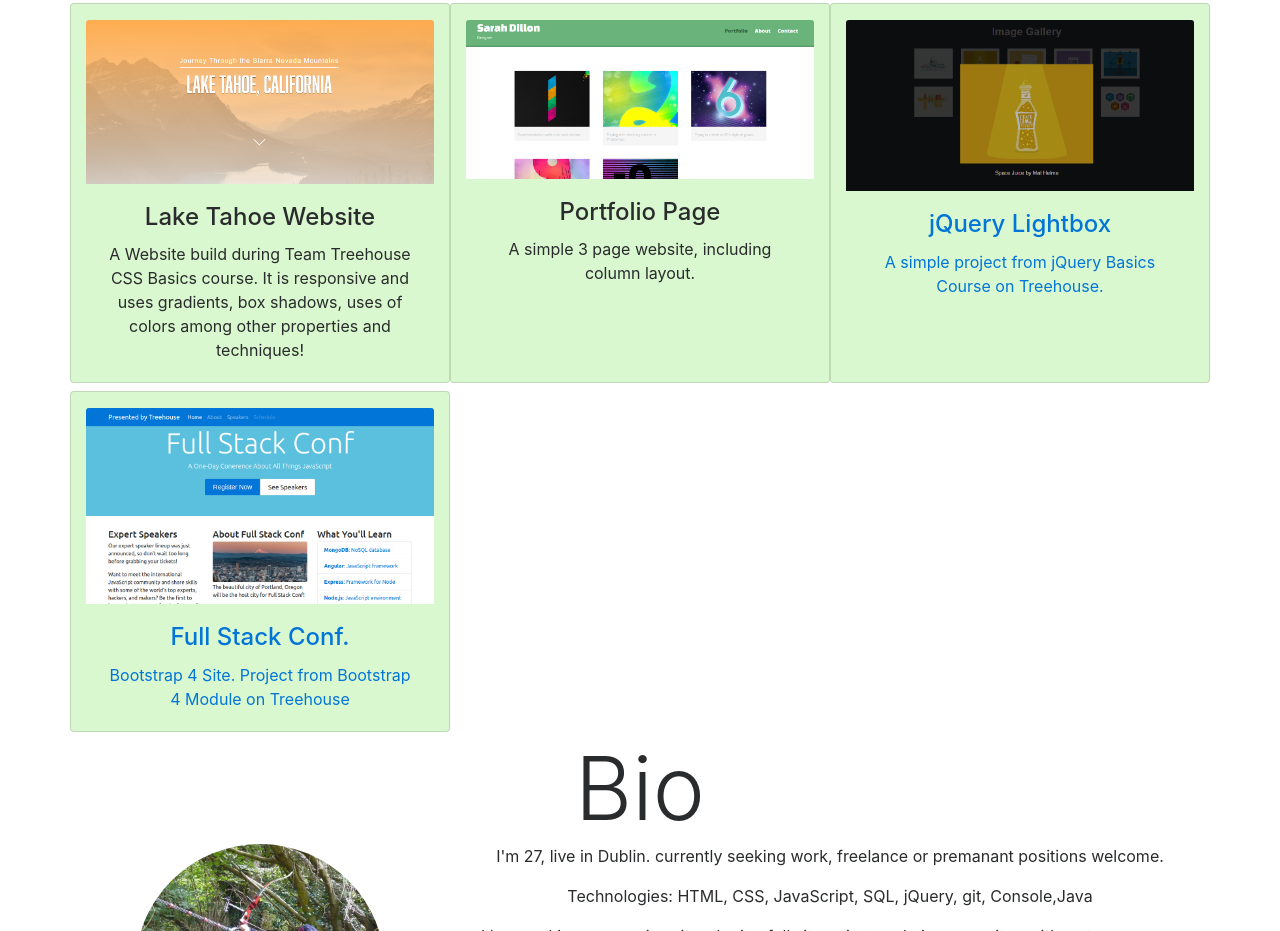
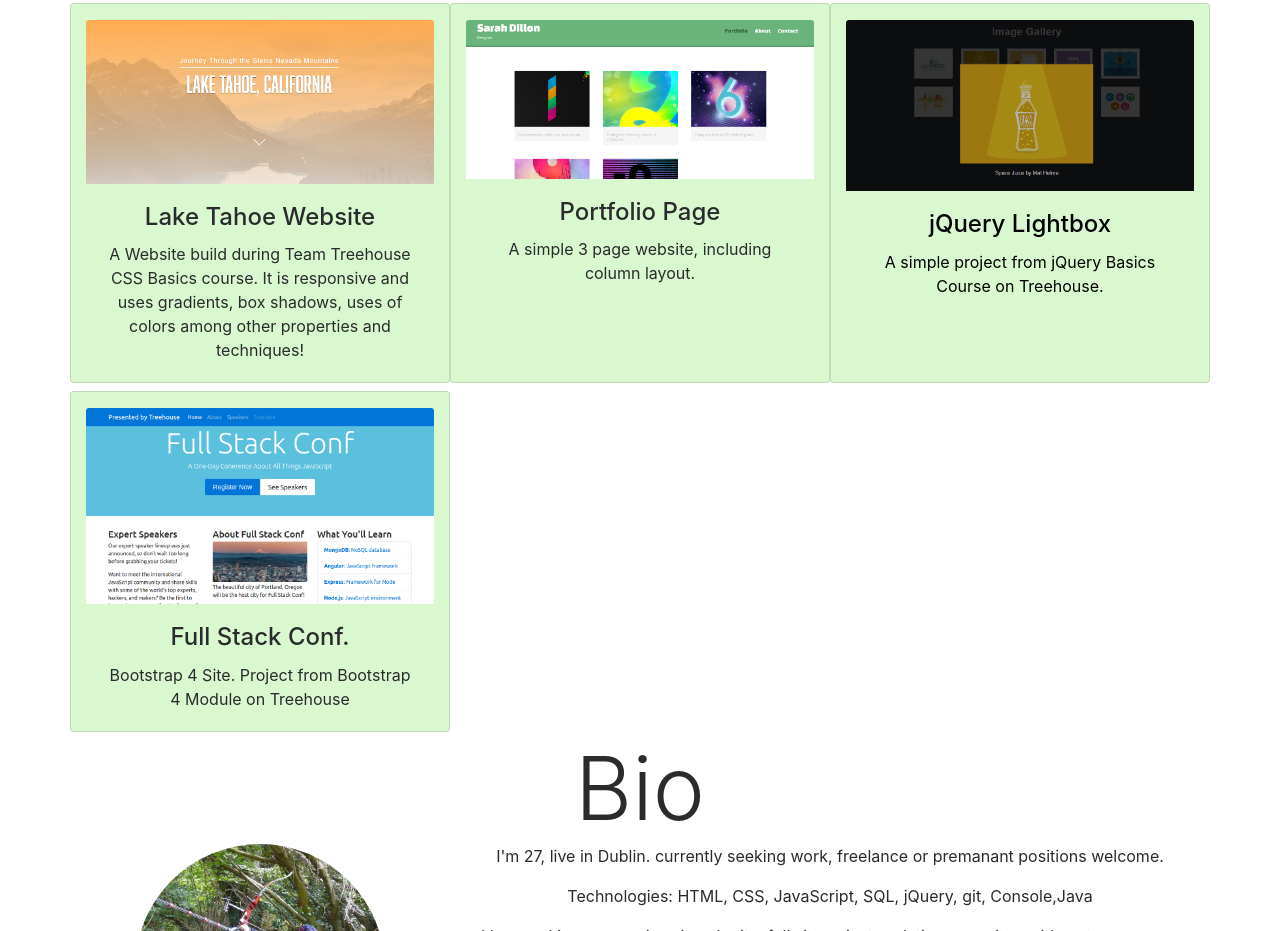
Before and after one commit to SazWebDesigns/portfolio, a plain HTML site: page index.html in a window 1280 px wide. Shown: the part 759-1690 px from the top of the page. Drawn offline with nearby package versions, Linux system fonts and the light colour scheme; a script that the page names is missing; files whose address does not match are found by name.

Commit message:
adding icon images

```diff
--- a/additional_styles.css
+++ b/additional_styles.css
@@ -13,3 +13,7 @@ additional styles I felt were needed
 .carousel-indicators li{
 	background-color: purple;
 }
+
+a{
+	color:#000;
+}
--- a/index.html
+++ b/index.html
@@ -102,7 +102,7 @@
 			</div>
 
 			<div class="card col-sm-6 col-md-4 mb-2 pt-3" >
-			  <a href="img/fullstack/fullstackmobile.png" data_toggle="modal" date_toggle="#photoviewer">
+			  <a  data_toggle="modal" date_toggle="#photoviewer">
 				  <img class="card-img-top img-fluid" src="img/fullstack/fullstackconf-fullheader.png" alt="Full Stack Conf.">
 				  <div class="card-block">
 				    <h4 class="card-title">Full Stack Conf.</h4>
@@ -219,6 +219,6 @@
 	<script src="https://code.jquery.com/jquery-3.1.1.slim.min.js" integrity="sha384-A7FZj7v+d/sdmMqp/nOQwliLvUsJfDHW+k9Omg/a/EheAdgtzNs3hpfag6Ed950n" crossorigin="anonymous"></script>
 	<script src="https://cdnjs.cloudflare.com/ajax/libs/tether/1.4.0/js/tether.min.js" integrity="sha384-DztdAPBWPRXSA/3eYEEUWrWCy7G5KFbe8fFjk5JAIxUYHKkDx6Qin1DkWx51bBrb" crossorigin="anonymous"></script>
 	<script src="https://maxcdn.bootstrapcdn.com/bootstrap/4.0.0-alpha.6/js/bootstrap.min.js" integrity="sha384-vBWWzlZJ8ea9aCX4pEW3rVHjgjt7zpkNpZk+02D9phzyeVkE+jo0ieGizqPLForn" crossorigin="anonymous"></script>
-	<script src="photoModal.js"></script>
+	<!-- <script src="photoModal.js"></script> -->
   </body>
 </html>
```
Also changed, not shown: js/photoModal.js (added, +21 -0 lines), img/icons/png/desktop.png (added), img/icons/png/laptop.png (added), img/icons/png/mobile.png (added), img/icons/png/tablet.png (added), 1 other file.
